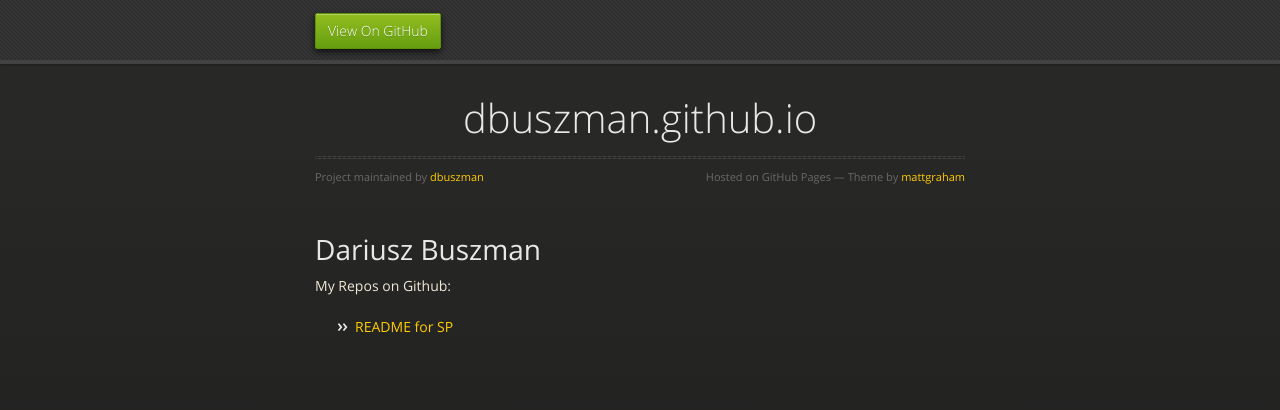
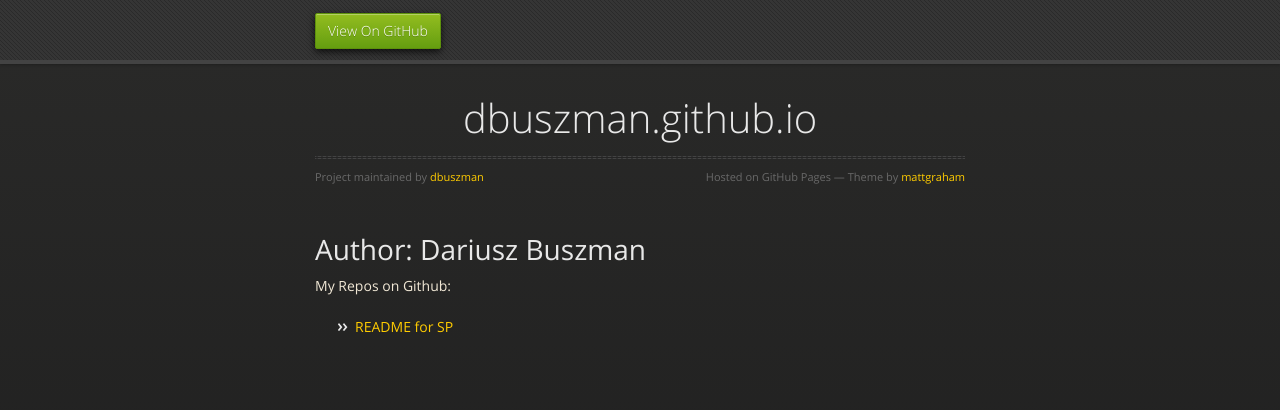
Before and after one commit to dbuszman/dbuszman.github.io, a plain HTML site: page index.html in a window 1280 px wide. Drawn offline with nearby package versions, Linux system fonts and the light colour scheme.

Commit message:
Update index.html

```diff
--- a/index.html
+++ b/index.html
@@ -36,7 +36,7 @@
         </div>
 
         <h1>
-<a name="dbuszmangithubio" class="anchor" href="#dbuszmangithubio"><span class="octicon octicon-link"></span></a>Dariusz Buszman</h1>
+<a name="dbuszmangithubio" class="anchor" href="#dbuszmangithubio"><span class="octicon octicon-link"></span></a>Author: Dariusz Buszman</h1>
 
 <p>My Repos on Github:</p>
 
```
